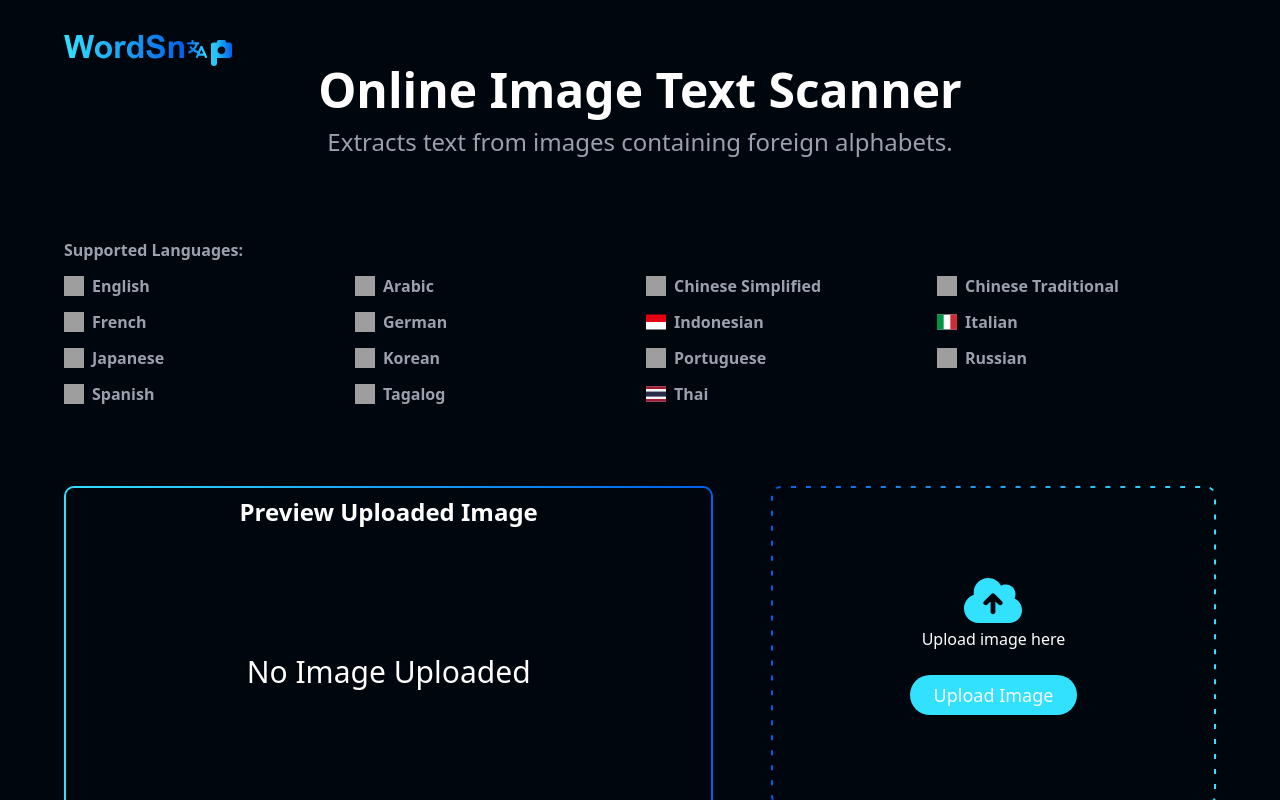
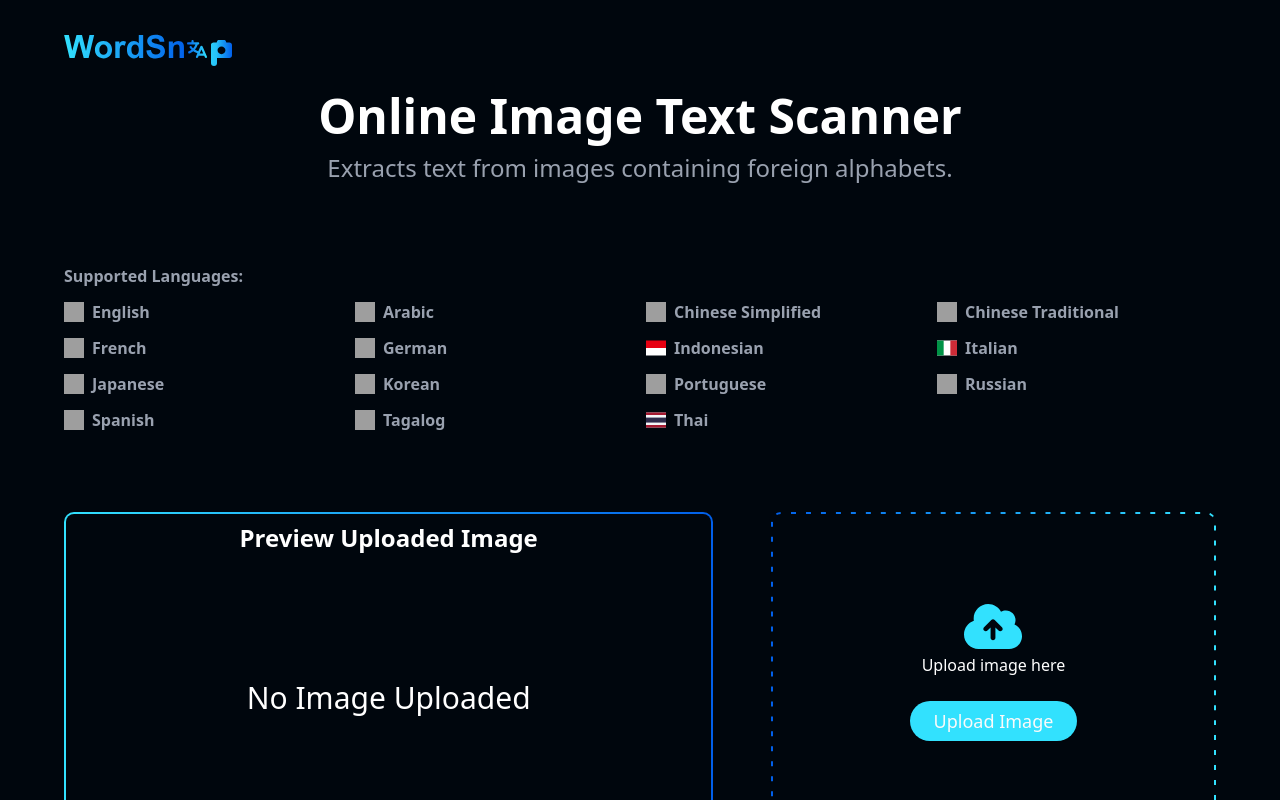
Before and after one commit to wenyngcar/image-text-scanner, a React (Vite) app in the folder frontend/: page / in a window 1280 px wide. Shown: the top 800 px of the page. Built offline with nearby package versions, Linux system fonts and the light colour scheme; grey boxes are pictures that could not be loaded.

Commit message:
refactor: adjust header spacing and add error message

```diff
--- a/frontend/src/components/Header.tsx
+++ b/frontend/src/components/Header.tsx
@@ -3,7 +3,7 @@ import logo from "../assets/logo/logo.svg";
 function Header() {
   return (
     <div className="space-y-5">
-      <a href="/">
+      <a href="/" className="inline-block">
         <img src={logo} />
       </a>
       <div className="space-y-3 md:text-center">
--- a/frontend/src/components/form/Form.tsx
+++ b/frontend/src/components/form/Form.tsx
@@ -14,6 +14,7 @@ function Form() {
   const [preview, setPreview] = useState<string>();
   const [loading, setLoading] = useState(false);
   const [detectedText, setDetectedText] = useState<detectedText>();
+  const [isError, setIsError] = useState(false)
 
   // For reference only so that button will prompt file when click.
   const uploadImage = () => {
@@ -21,6 +22,7 @@ function Form() {
   };
 
   const inputOnChange = (e: any) => {
+    if (isError) { setIsError(false) }
     setFile(e.target.files[0]);
     setPreview(URL.createObjectURL(e.target.files[0]));
   };
@@ -29,6 +31,8 @@ function Form() {
   function handleReset() {
     setFile(null);
     setPreview("");
+    setIsError(false)
+    setDetectedText(undefined)
 
     // Clear also the reference.
     if (inputRef.current) {
@@ -52,6 +56,7 @@ function Form() {
       // console.log(res.data);
       setDetectedText(res.data);
     } catch (error) {
+      if (!file) { setIsError(true) }
       console.error(`Error handling data: ${error}`);
     } finally {
       setLoading(false);
@@ -93,6 +98,7 @@ function Form() {
                 Accepted format: .png, .jpg, .jpeg. If your image is not
                 compatible, please convert them before uploading.
               </div>
+              {isError && <div className="text-red-500 text-center">❗No image uploaded.</div>}
               <div className="flex flex-col space-y-4">
                 <Button
                   size={"lg"}
```
